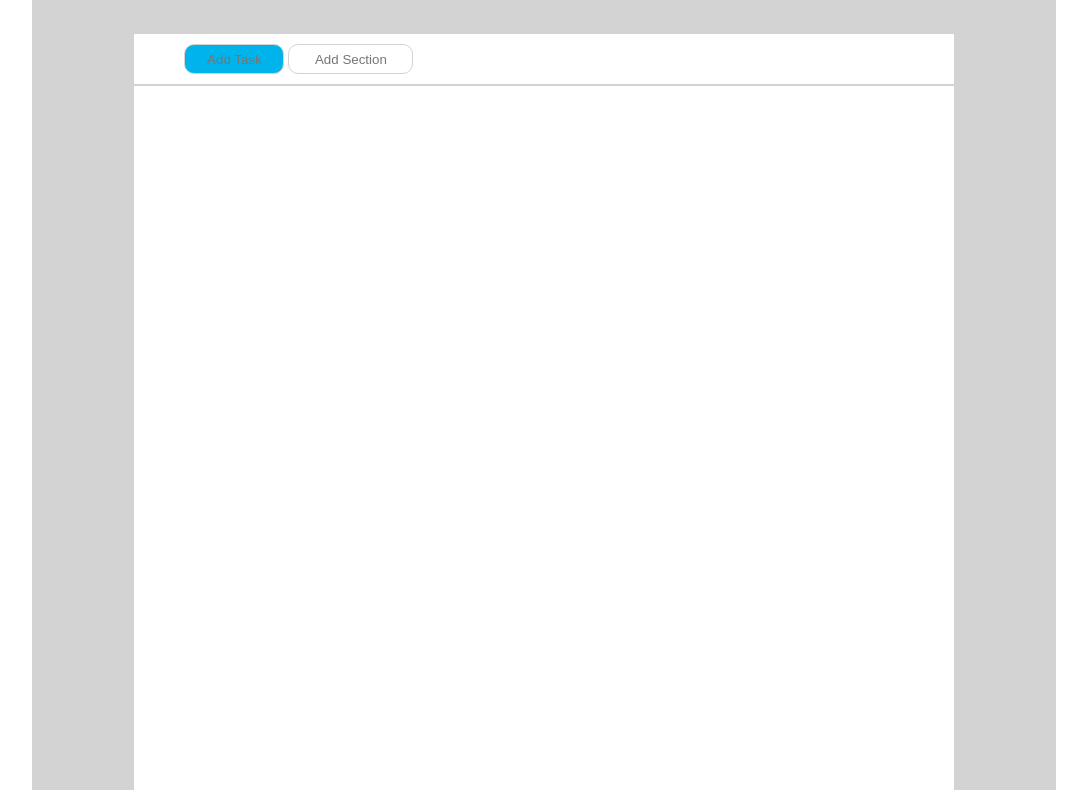
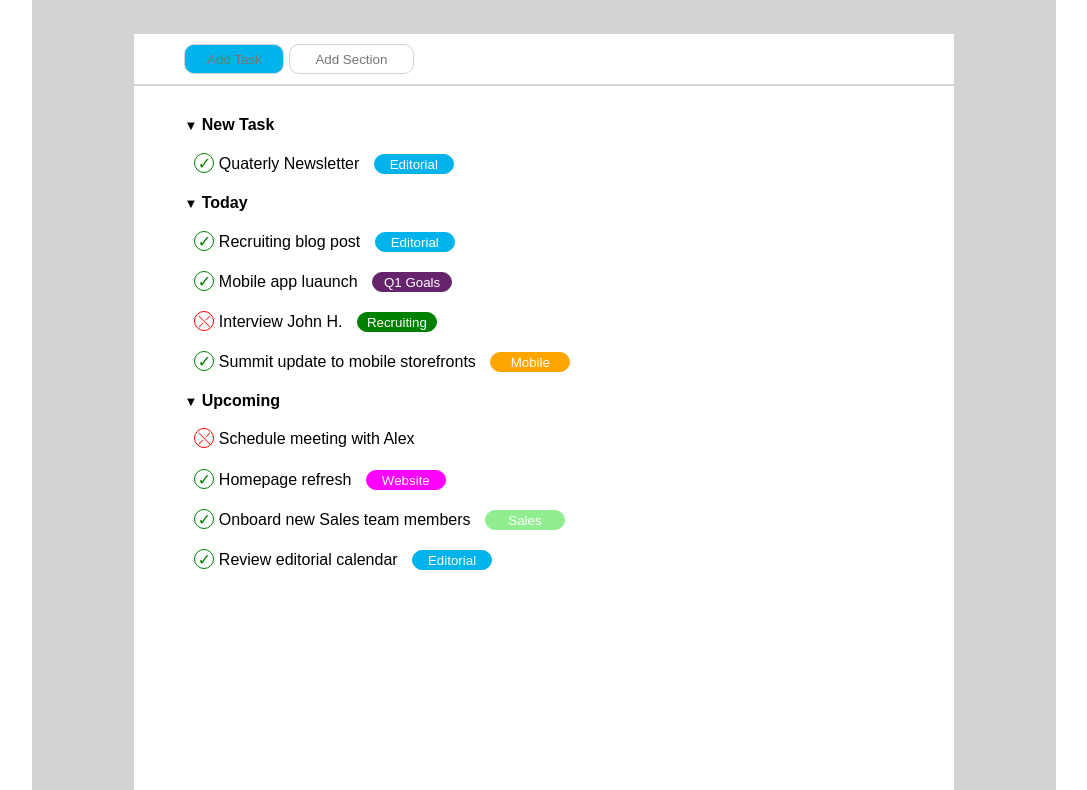
Before and after one commit to NiccoloDiDomenico/html-css-toboolist, a plain HTML site: page index.html in a window 1280 px wide. Shown: the part 76-866 px from the top of the page, without its empty margins (96-1183 px from the left). Drawn offline with Linux system fonts and the light colour scheme.

Commit message:
feat: added and completed section 2

```diff
--- a/CSS/style.css
+++ b/CSS/style.css
@@ -3,6 +3,7 @@
     margin: 0;
     padding: 0;
     box-sizing: border-box;
+    font-family: Arial, Helvetica, sans-serif;
 }
 
 .header-conteiner {
@@ -15,7 +16,6 @@
 .logo {
     margin-top: 10px;
     display: inline-block;
-    font-family: Verdana, Geneva, Tahoma, sans-serif;
     vertical-align: middle;
 }
 
@@ -59,3 +59,82 @@
     border-color: rgb(255, 255, 255);
     border: 1px solid lightgrey;
 }
+
+.list {
+    margin-top: 30px;
+    margin-left: 50px;
+    list-style: none;
+}
+
+.arrow {
+    font-size: small;
+}
+
+.under-list {
+    padding: 10px;
+    list-style: none;
+}
+
+.tag {
+    font-size: smaller;
+    display: inline-block;
+    width: 80px;
+    height: 20px;
+    line-height: 20px;
+    color: white;
+    text-align: center;
+    border-radius: 10px;
+    margin: 10px;
+}
+
+.blue {
+    background-color: #00b4eb;
+    border: 1px solid #00b4eb;
+}
+
+.purple {
+    background-color: #65246b;
+    border: 1px solid #65246b;
+}
+
+.green {
+    background-color: green;
+    border: 1px solid green;
+}
+
+.orange {
+    background-color: orange;
+    border: 1px solid orange;
+}
+
+.fuxia {
+    background-color: fuchsia;
+    border: 1px solid fuchsia;
+}
+
+.lightgreen {
+    background-color: lightgreen;
+    border: 1px solid lightgreen;
+}
+
+.check {
+    color: green;
+    display: inline-block;
+    text-align: center;
+    width: 20px;
+    height: 20px;
+    line-height: 20px;
+    border: 1px solid green;
+    border-radius: 50%;
+}
+
+.cross {
+    color: red;
+    display: inline-block;
+    text-align: center;
+    width: 20px;
+    height: 20px;
+    line-height: 20px;
+    border: 1px solid red;
+    border-radius: 50%;
+}
--- a/index.html
+++ b/index.html
@@ -29,10 +29,68 @@
                     <input class="button search" type="text" placeholder="Add Section">
                     <hr class="divider">
                 </section>
+
+                <!-- section 2, list -->
+                <section>
+                    <!-- lista  -->
+                    <ul class="list">
+                        <li>
+                            <span class="arrow">&#9660;</span> <strong>New Task</strong>
+                            <!-- sottolista 1 -->
+                            <ul class="under-list">
+                                <li>
+                                    <span class="check">&#10003;</span> Quaterly Newsletter
+                                    <span class="tag blue">Editorial</span>
+                                </li>
+                            </ul>
+                        </li>
+                        <li>
+                            <span class="arrow">&#9660;</span> <strong>Today</strong>
+                            <!-- sottolista 2 -->
+                            <ul class="under-list">
+                                <li>
+                                    <span class="check">&#10003;</span> Recruiting blog post
+                                    <span class="tag blue">Editorial</span>
+                                </li>
+                                <li>
+                                    <span class="check">&#10003;</span> Mobile app luaunch
+                                    <span class="tag purple">Q1 Goals</span>
+                                </li>
+                                <li>
+                                    <span class="cross">&#10540;</span> Interview John H.
+                                    <span class="tag green">Recruiting</span>
+                                </li>
+                                <li>
+                                    <span class="check">&#10003;</span> Summit update to mobile storefronts
+                                    <span class="tag orange">Mobile</span>
+                                </li>
+                            </ul>
+                        </li>
+                        <li>
+                            <span class="arrow">&#9660;</span> <strong>Upcoming</strong>
+                            <!-- sottolista 3 -->
+                            <ul class="under-list">
+                                <li>
+                                    <span class="cross">&#10540;</span> Schedule meeting with Alex
+                                    <span class="tag special">Editorial</span>
+                                </li>
+                                <li>
+                                    <span class="check">&#10003;</span> Homepage refresh
+                                    <span class="tag fuxia">Website</span>
+                                </li>
+                                <li>
+                                    <span class="check">&#10003;</span> Onboard new Sales team members
+                                    <span class="tag lightgreen">Sales</span>
+                                </li>
+                                <li>
+                                    <span class="check">&#10003;</span> Review editorial calendar
+                                    <span class="tag blue">Editorial</span>
+                                </li>
+                            </ul>
+                        </li>
+                    </ul>
+                </section>
             </div>
-
-            <!-- section 2 -->
-            <section></section>
         </div>
     </main>
     <!-- /main -->
```
